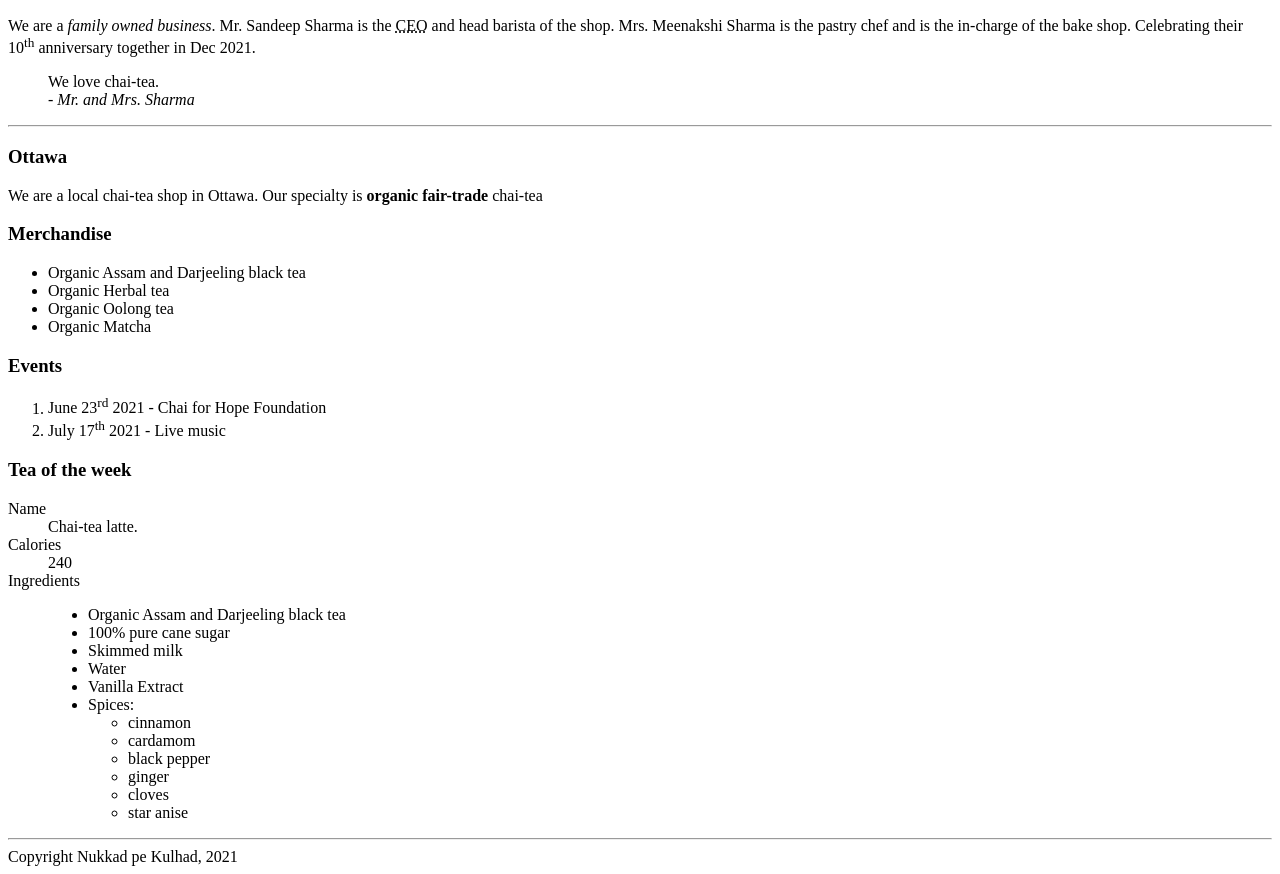
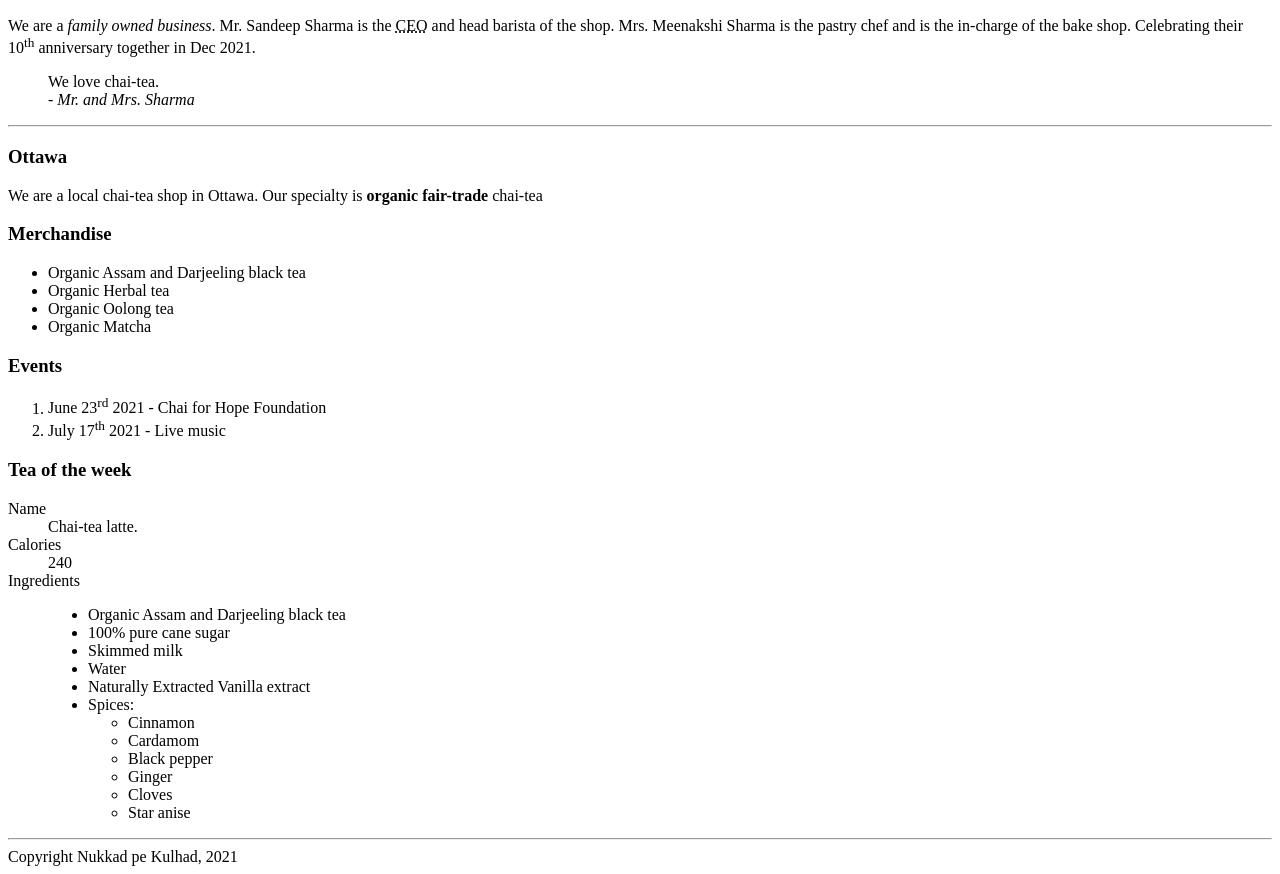
Before and after one commit to aror0055/aror0055.github.io, a plain HTML site: page week3/index.html in a window 1280 px wide. Shown: the part 110-984 px from the top of the page. Drawn offline with Linux system fonts and the light colour scheme.

Commit message:
Minor changes

```diff
--- a/week3/index.html
+++ b/week3/index.html
@@ -107,16 +107,16 @@
                     <li>100% pure cane sugar</li>
                     <li>Skimmed milk</li>
                     <li>Water</li>
-                    <li>Vanilla Extract</li>
+                    <li>Naturally Extracted Vanilla extract</li>
                     <li> Spices: <br>
                         <ul>
                             <!-- list of spices -->
-                            <li>cinnamon</li>
-                            <li>cardamom</li>
-                            <li>black pepper</li>
-                            <li>ginger</li>
-                            <li>cloves</li>
-                            <li>star anise</li>
+                            <li>Cinnamon</li>
+                            <li>Cardamom</li>
+                            <li>Black pepper</li>
+                            <li>Ginger</li>
+                            <li>Cloves</li>
+                            <li>Star anise</li>
                         </ul>
                     </li>
                 </ul>
```
